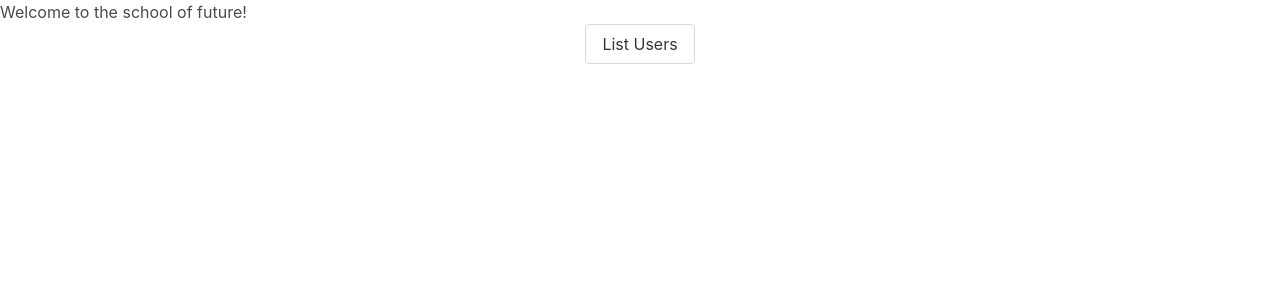
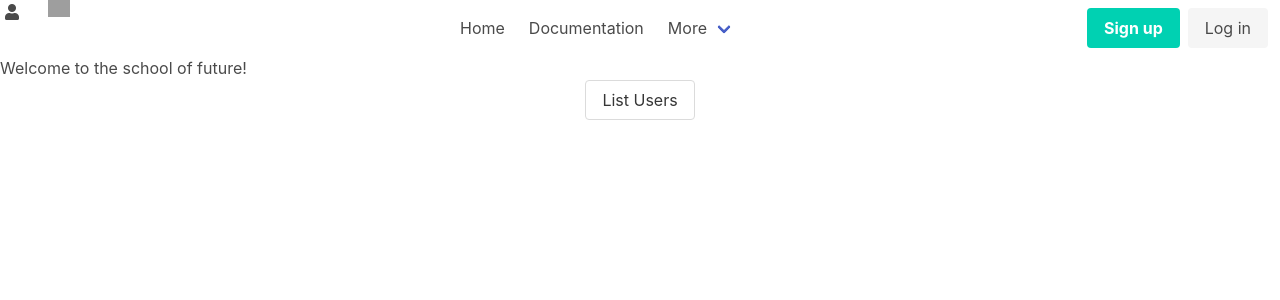
Before and after one commit to StrndedLeander/cultschool, a Vue app in the folder client/: page / in a window 1280 px wide. Shown: the top 300 px of the page. Built offline with nearby package versions, Linux system fonts and the light colour scheme; grey boxes are pictures that could not be loaded.

Commit message:
added navbar file and fa icons

```diff
--- a/client/public/index.html
+++ b/client/public/index.html
@@ -4,6 +4,7 @@
     <meta charset="utf-8">
     <meta http-equiv="X-UA-Compatible" content="IE=edge">
     <meta name="viewport" content="width=device-width,initial-scale=1.0">
+    <link rel="stylesheet" href="https://use.fontawesome.com/releases/v5.8.2/css/all.css" integrity="sha384-oS3vJWv+0UjzBfQzYUhtDYW+Pj2yciDJxpsK1OYPAYjqT085Qq/1cq5FLXAZQ7Ay" crossorigin="anonymous">
     <link rel="icon" href="<%= BASE_URL %>favicon.ico">
     <title>client</title>
   </head>
--- a/client/src/App.vue
+++ b/client/src/App.vue
@@ -1,8 +1,18 @@
 <template>
-  <div id="app">
+  <div id="app" class="hero">
+    <Navbar></Navbar>
     <router-view/>
   </div>
 </template>
+
+<script>
+import Navbar from './components/Navbar'
+export default {
+  components: {
+    Navbar
+  }
+}
+</script>
 
 <style>
 * {
--- /dev/null
+++ b/client/src/components/Navbar.vue
@@ -0,0 +1,60 @@
+<template>
+  <div class="navbar hero">
+    <nav class="navbar" role="navigation" aria-label="main navigation">
+      <div id="navbarBasicExample" class="navbar-menu">
+        <div class="navbar-start">
+          <div class="columns">
+            <div class="column is-one-fifth">
+              <div class="columns">
+                <div class="column">
+                  <span class="icon">
+                    <i class="fas fa-user"></i>
+                  </span>
+                </div>
+                <div class="column">
+                  <figure class="image is-50x50">
+                    <img src="https://bulma.io/images/placeholders/50x50.png">
+                  </figure>
+                </div>
+              </div>
+            </div>
+          </div>
+
+          <a class="navbar-item">Home</a>
+
+          <a class="navbar-item">Documentation</a>
+
+          <div class="navbar-item has-dropdown is-hoverable">
+            <a class="navbar-link">More</a>
+
+            <div class="navbar-dropdown">
+              <a class="navbar-item">About</a>
+              <a class="navbar-item">Jobs</a>
+              <a class="navbar-item">Contact</a>
+
+              <a class="navbar-item">Report an issue</a>
+            </div>
+          </div>
+        </div>
+
+        <div class="navbar-end">
+          <div class="navbar-item">
+            <div class="buttons">
+              <a class="button is-primary">
+                <strong>Sign up</strong>
+              </a>
+              <a class="button is-light">Log in</a>
+            </div>
+          </div>
+        </div>
+      </div>
+    </nav>
+  </div>
+</template>
+
+<script>
+export default {};
+</script>
+
+<style lang="scss" scoped>
+</style>
```
